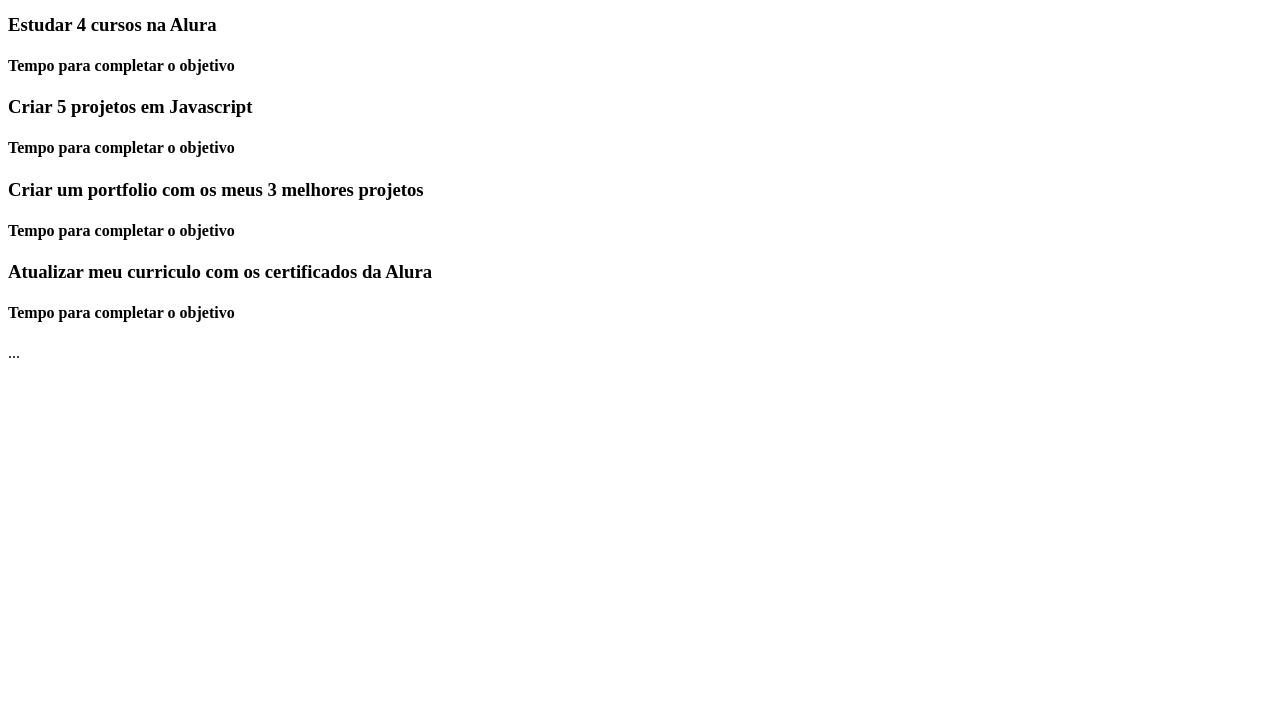
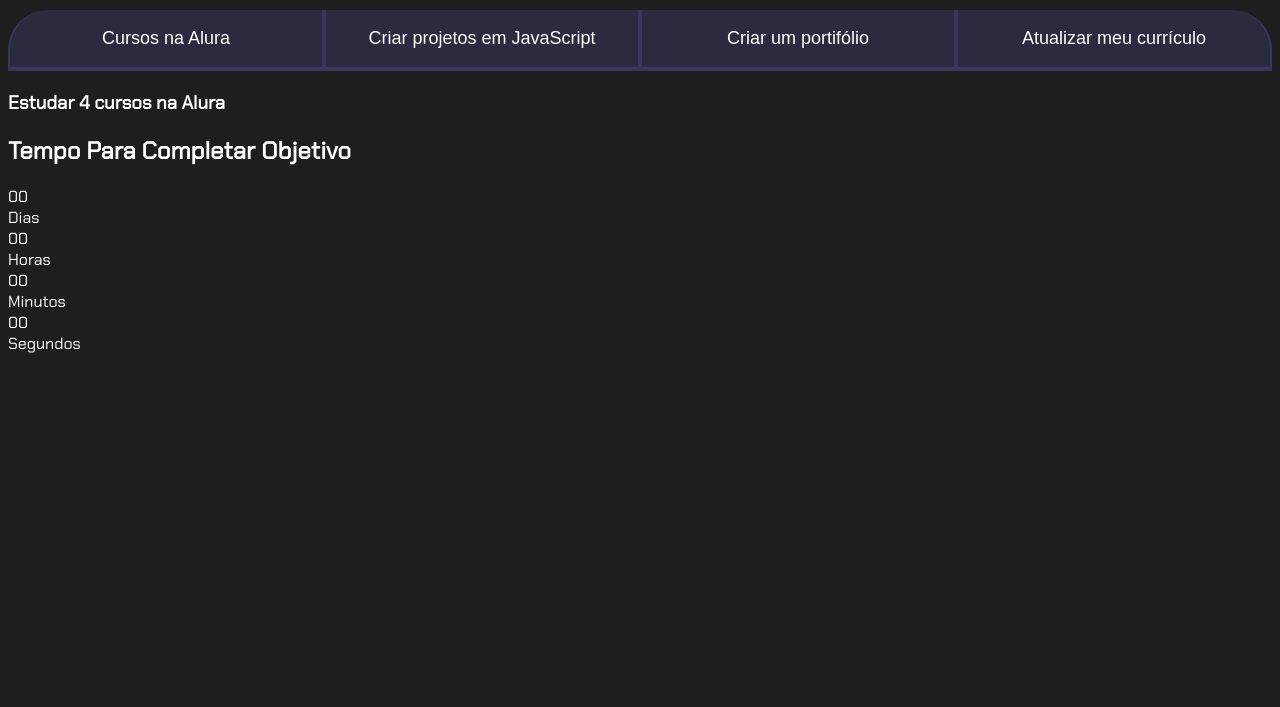
Before and after one commit to ValeskaeAna/ValeskaeAna2024, a plain HTML site: page index.html in a window 1280 px wide. Shown: the part 93-800 px from the top of the page. Drawn offline with Linux system fonts and the light colour scheme; a web font is replaced by a local one.

Commit message:
Add files via upload

```diff
--- a/index.html
+++ b/index.html
@@ -1,46 +1,44 @@
 <!DOCTYPE html>
-<html lang="pt-br">
+<html lang="en">
 <head>
         <meta charset="UTF-8">
-        <meta name="viewport" content="widht=device-widht, initial-
-scale=1.0">
+        <meta http-equiv="X-UA-Compatible" content="IE=edge">
+        <meta name="viewport" content="widht=device-widht, initial-scale=1.0">
         <title>Meus objetivos do ano</title>
+        <link rel="stylesheet" href="https://fonts.googleapis.com/css2?family=chakra+Petch:wght0400;700&display=swap">
+        <link rel="stylesheet" href="style.css">
     </head>
     <body>
         <section class="conteudo-principal"></section>
         <h2 class="titulo-principal">Meus Objetivos do ano<spam>_<spam></h2>
         <div class="botoes">
-            <button class="botao ativo">Cursos na Alura</button>
-            <button class="botao">Criar projetos em JavaScript</button>
-            <button class="botao">Criar um portifólio</button>
-            <button class="botao">Atualizar meu currículo</button>
+            <button class="botao" onclick="ativarBotao(this)">Cursos na Alura</button>
+            <button class="botao" onclick="ativarBotao(this)">Criar projetos em JavaScript</button>
+            <button class="botao" onclick="ativarBotao(this)">Criar um portifólio</button>
+            <button class="botao" onclick="ativarBotao(this)">Atualizar meu currículo</button>
         </div>
-        <script src=»main.js»></script>
-     </body>
-     <div class=»abas-textos»>
-     <div class=»aba-conteudo ativo»>
-        <h3 class=»aba-conteudo-titulo-principal»>Estudar 4 cursos na Alura</h3>
-        <h4 class=»aba-conteudo-titulo-secundaria»>Tempo para completar o objetivo</h4>
+        <div class="contador">
+            <h3>Estudar 4 cursos na Alura</h3>
+            <h2>Tempo Para Completar Objetivo</h2>
+            <div id="timer">
+                <div class="tempo">
+                    <div class="numero" id="dias">00</div>
+                    <div class="palavra">Dias</div>
                 </div>
-         <div class=»aba-conteudo»>
-            <h3 class=»aba-conteudo-titulo-principal»>Criar 5 projetos em Javascript</h3>
-            <h4 class=»aba-conteudo-titulo-secundario»>Tempo para completar o objetivo</h4>
+                <div class="tempo">
+                    <div class="numero" id="horas">00</div>
+                    <div class="palavra">Horas</div>
                 </div>
-     <div class=»aba-conteudo»></div>
-     <h3 class=»aba-conteudo-titulo-principal»>Criar um portfolio com os meus 3 melhores projetos</h3>
-     <h4 class=»aba-conteudo-titulo-secundario»>Tempo para completar o objetivo</h4>
+                <div class="tempo"></div>
+                    <div class="numero" id="minutos">00</div>
+                    <div class="palavra">Minutos</div>
                 </div>
-    <div class=»aba-conteudo»>
-    <h3 class=»aba-conteudo-titulo-principal»>Atualizar meu curriculo com os certificados da Alura</h3>
-    <h4 class=»aba-conteudo-titulo-secundario»>Tempo para completar o objetivo</h4>
-            </div>
-      </div>
-      <div class=»conteudo»>
-        <div class=»botoes»>
-            ...
-        </div>
-        <div class=»abas-textos»>
+                <div class="tempo"></div>
+                    <div class="numero" id="segundos">00</div>
+                    <div class="palavra">Segundos</div>
               </div>
           </div>
         </div>
+    <script src="main.js"></script>
+    </body>
     </html>
--- a/main.js
+++ b/main.js
@@ -1,10 +1 @@
-const botoes = document.querySelectorAll(botao);
-for(let i=0;i <botoes.length;i++){
-    botoes[i].onclick = function() {
-
-for(let j=0;j<botoes.length;j++) {
-    botoes[j].classList.remove(ativo);
-}
-botoes[i].classList.add(ativo);
-    }
-}
+function ativarBotao(botao) {}
```
Lines whose indentation alone changed are shown as unchanged.
